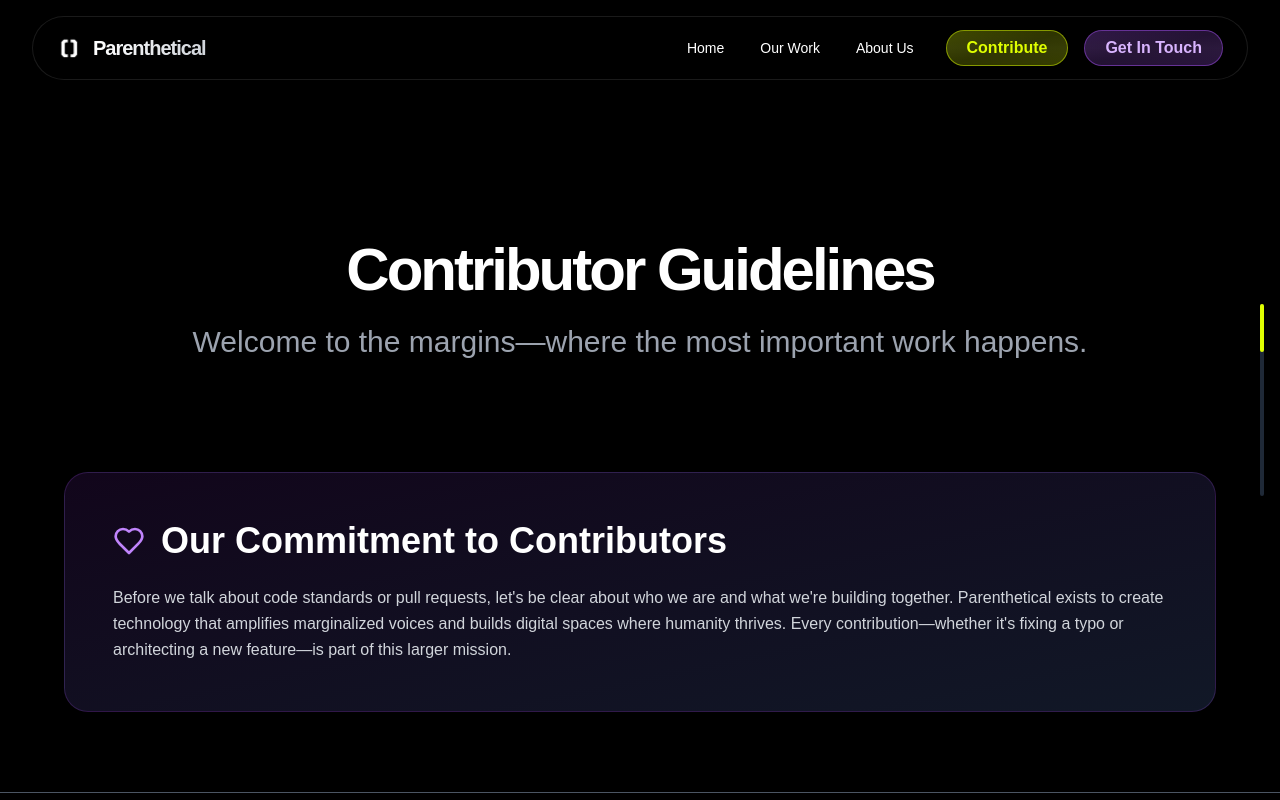
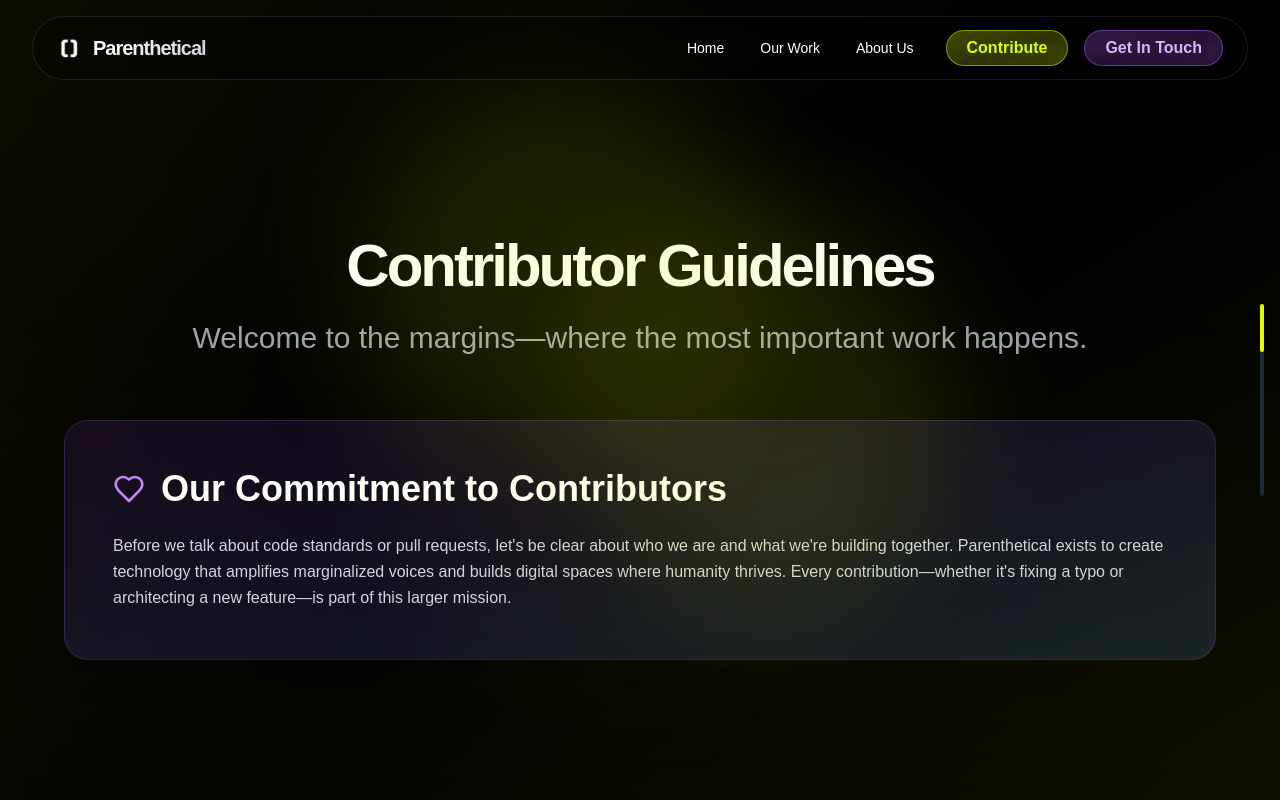
Before and after one commit to parenthetical-dev/parenthetical-dev, a Next.js app: page /contributor-guidelines in a window 1280 px wide. Shown: the top 800 px of the page. Built offline with nearby package versions, Linux system fonts and the light colour scheme; a web font is replaced by a local one.

Commit message:
feat: gradient background added to cont guide

```diff
--- a/app/contributor-guidelines/page.tsx
+++ b/app/contributor-guidelines/page.tsx
@@ -54,12 +54,25 @@ export default function ContributorGuidelines() {
       <CustomScroll />
       <Header />
 
-      {/* Hero Section */}
-      <section className="relative w-full pt-32 pb-12 md:pt-40 md:pb-16 overflow-hidden">
-        <div className="container mx-auto px-4 md:px-6">
+      {/* Hero Section - Full VH */}
+      <section className="relative w-full min-h-screen flex flex-col overflow-hidden">
+        {/* Animated Gradient Background */}
+        <div className="absolute inset-0 opacity-30">
+          <div className="absolute inset-0 bg-gradient-to-br from-chartreuse/20 via-transparent to-chartreuse/10 animate-pulse" />
+          <div className="absolute inset-0 bg-gradient-to-tl from-chartreuse/15 via-transparent to-chartreuse/5 animate-pulse" style={{ animationDelay: '1s' }} />
+          <div className="absolute inset-0 bg-gradient-to-r from-transparent via-chartreuse/10 to-transparent animate-[slide_8s_ease-in-out_infinite]" />
+          <div className="absolute inset-0 bg-gradient-to-b from-transparent via-chartreuse/5 to-transparent animate-[slideVertical_10s_ease-in-out_infinite]" />
+        </div>
+
+        {/* Gradient Orbs */}
+        <div className="absolute top-1/4 left-1/4 w-96 h-96 bg-chartreuse/10 rounded-full blur-3xl animate-[float_20s_ease-in-out_infinite]" />
+        <div className="absolute bottom-1/4 right-1/4 w-96 h-96 bg-chartreuse/10 rounded-full blur-3xl animate-[float_20s_ease-in-out_infinite_reverse]" style={{ animationDelay: '10s' }} />
+        <div className="absolute top-1/2 left-1/2 transform -translate-x-1/2 -translate-y-1/2 w-[600px] h-[600px] bg-chartreuse/5 rounded-full blur-3xl animate-pulse" />
+        {/* Hero Content */}
+        <div className="container mx-auto px-4 md:px-6 pt-32 md:pt-40 flex-grow flex flex-col justify-center">
           <motion.div
             {...fadeInAnimation}
-            className="max-w-4xl mx-auto text-center space-y-6 pt-16 md:pt-20"
+            className="max-w-4xl mx-auto text-center space-y-6 mb-16"
           >
             <h1 className="text-5xl md:text-6xl font-bold tracking-tighter text-white">
               Contributor Guidelines
@@ -68,15 +81,11 @@ export default function ContributorGuidelines() {
               Welcome to the margins—where the most important work happens.
             </p>
           </motion.div>
-        </div>
-      </section>
 
-      {/* Our Commitment Section */}
-      <section className="w-full pt-8 pb-16 md:pt-12 md:pb-20">
-        <div className="container mx-auto px-4 md:px-6">
+          {/* Our Commitment Section */}
           <motion.div
             {...fadeInAnimation}
-            className="max-w-6xl mx-auto"
+            className="max-w-6xl mx-auto w-full pb-16"
           >
             <div className="bg-gradient-to-br from-purple-900/20 to-gray-900 border border-purple-500/20 rounded-3xl p-10 md:p-12">
               <div className="flex items-start gap-4 mb-6">
@@ -514,7 +523,7 @@ export default function ContributorGuidelines() {
       </div>
 
       {/* Review Process */}
-      <section className="w-full py-16 md:py-20">
+      <section className="w-full pt-16 pb-8 md:pt-20 md:pb-10">
         <div className="container mx-auto px-4 md:px-6">
           <motion.div
             {...fadeInAnimation}
--- a/app/globals.css
+++ b/app/globals.css
@@ -112,3 +112,36 @@
     border-color: rgb(75 85 99) !important;
   }
 }
+
+@keyframes slide {
+  0%, 100% {
+    transform: translateX(-100%);
+  }
+  50% {
+    transform: translateX(100%);
+  }
+}
+
+@keyframes slideVertical {
+  0%, 100% {
+    transform: translateY(-100%);
+  }
+  50% {
+    transform: translateY(100%);
+  }
+}
+
+@keyframes float {
+  0%, 100% {
+    transform: translate(0, 0) scale(1);
+  }
+  25% {
+    transform: translate(100px, -100px) scale(1.1);
+  }
+  50% {
+    transform: translate(-100px, -200px) scale(0.9);
+  }
+  75% {
+    transform: translate(-200px, 100px) scale(1.05);
+  }
+}
--- a/components/header.tsx
+++ b/components/header.tsx
@@ -29,7 +29,7 @@ export function Header() {
     <header className="fixed top-0 left-0 right-0 z-50">
       <div className="container mx-auto px-4 sm:px-6 lg:px-8">
         <div className="flex h-16 items-center justify-between rounded-full mt-4 px-6 bg-black/30 backdrop-blur-lg border border-white/10">
-          <Link href="#" className="flex items-center gap-3" prefetch={false}>
+          <Link href="/" className="flex items-center gap-3" prefetch={false}>
             <Image src="/logo-icon.png" alt="Parenthetical Icon" width={24} height={24} className="filter invert" />
             <Logo size="sm" />
           </Link>
--- a/components/our-work.tsx
+++ b/components/our-work.tsx
@@ -476,6 +476,21 @@ export function OurWork() {
                   </button>
                 }
               />
+
+              {/* Contributor Guidelines Button */}
+              <a
+                href="/contributor-guidelines"
+                className="group relative inline-flex items-center justify-center px-8 py-4 bg-blue-500/20 backdrop-blur-md border border-blue-500/50 text-blue-300 font-semibold rounded-xl hover:bg-blue-500/30 hover:border-blue-500/70 transition-all duration-300 hover:scale-105 shadow-xl"
+              >
+                <div className="absolute inset-0 bg-gradient-to-br from-blue-500/10 via-transparent to-blue-500/5 rounded-xl" />
+                <div className="absolute inset-0 bg-gradient-to-t from-white/0 via-white/5 to-white/0 opacity-50" />
+                <span className="relative z-10 flex items-center gap-3">
+                  <svg className="w-6 h-6" fill="none" stroke="currentColor" viewBox="0 0 24 24">
+                    <path strokeLinecap="round" strokeLinejoin="round" strokeWidth={2} d="M9 12h6m-6 4h6m2 5H7a2 2 0 01-2-2V5a2 2 0 012-2h5.586a1 1 0 01.707.293l5.414 5.414a1 1 0 01.293.707V19a2 2 0 01-2 2z" />
+                  </svg>
+                  Contributor Guidelines
+                </span>
+              </a>
             </div>
           </motion.div>
         </div>
```
